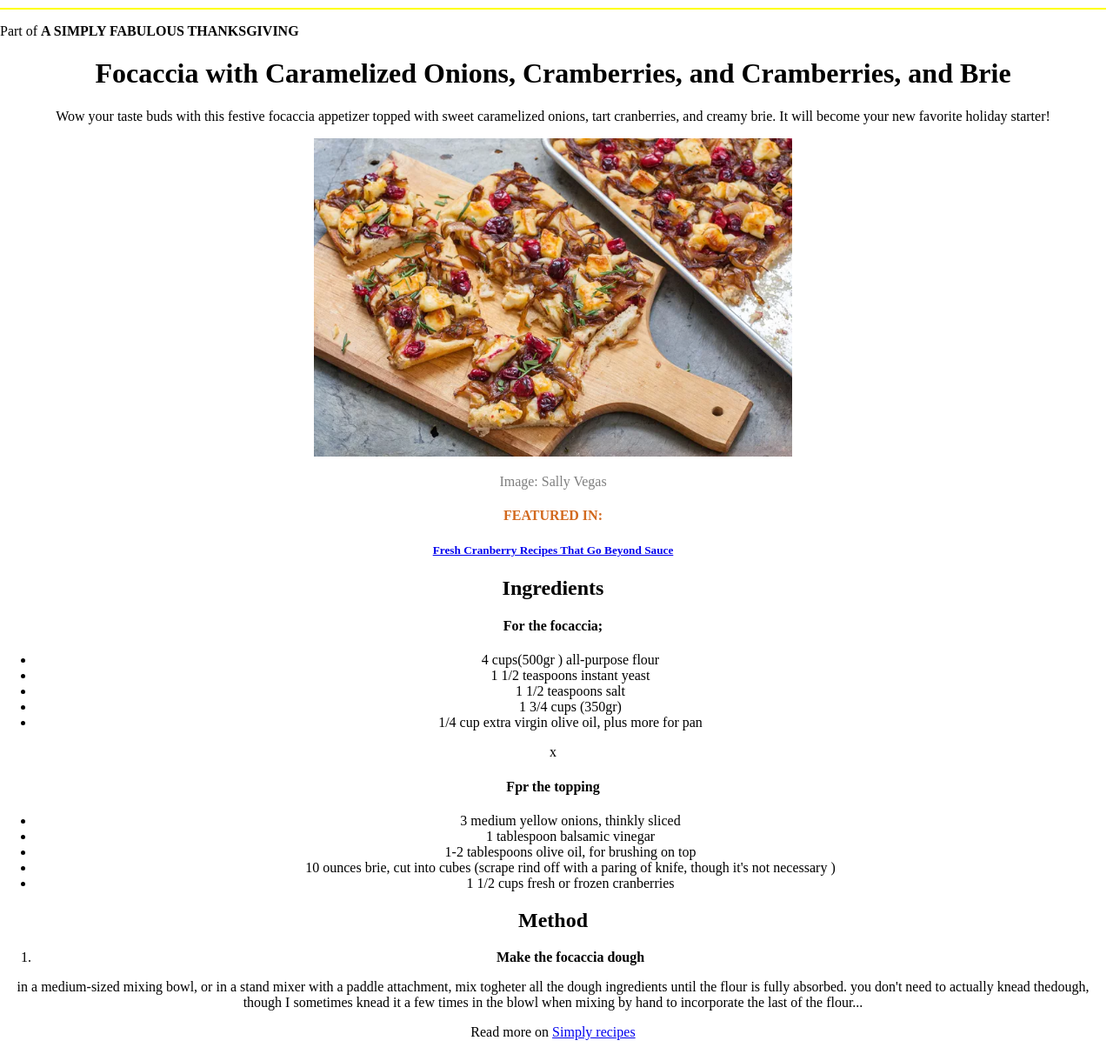
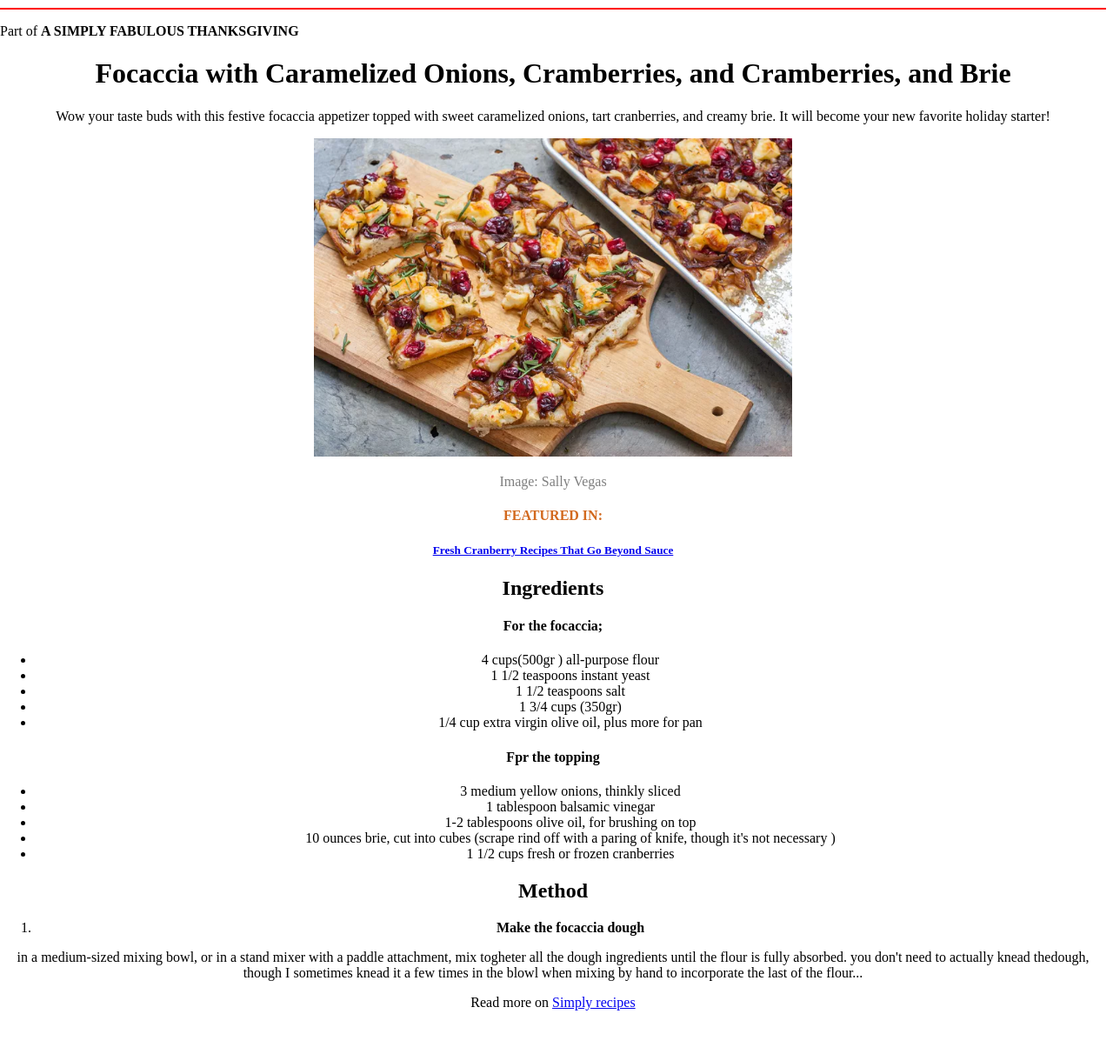
Before and after one commit to MatteoOrlando/U-1-W1-D3, a plain HTML site: page index.html in a window 1280 px wide. Shown: the part 63-1275 px from the top of the page at 87% size. After the commit the page ends 1241 px from the top, so only its background shows below. Drawn offline with Linux system fonts and the light colour scheme.

Commit message:
Little test

```diff
--- a/index.css
+++ b/index.css
@@ -0,0 +1,5 @@
+main {
+  width: 50%;
+  margin-right: auto;
+  margin-left: auto;
+}
--- a/index.html
+++ b/index.html
@@ -15,6 +15,11 @@
         margin-left: auto;
         margin-right: auto;
       }
+      footer {
+        text-align: center;
+        margin-left: auto;
+        margin-right: auto;
+      }
     </style>
   </head>
 
@@ -23,7 +28,7 @@
       <div>
         <img src="./assets/logo.png" alt="logo simply" width="170" />
       </div>
-      <hr color="yellow" />
+      <hr color="red" />
     </header>
     <div>
       <p>Part of <strong>A SIMPLY FABULOUS THANKSGIVING</strong></p>
@@ -67,7 +72,6 @@
         </ul>
       </div>
       <div>
-        x
         <h4>Fpr the topping</h4>
         <ul>
           <li>3 medium yellow onions, thinkly sliced</li>
@@ -83,6 +87,8 @@
 
       <div>
         <h2>Method</h2>
+      </div>
+      <footer>
         <ol>
           <li><strong>Make the focaccia dough</strong></li>
         </ol>
@@ -93,8 +99,7 @@
           sometimes knead it a few times in the blowl when mixing by hand to
           incorporate the last of the flour...
         </p>
-      </div>
-
+      </footer>
       <p>Read more on <a href="#">Simply recipes</a></p>
     </main>
   </body>
```
